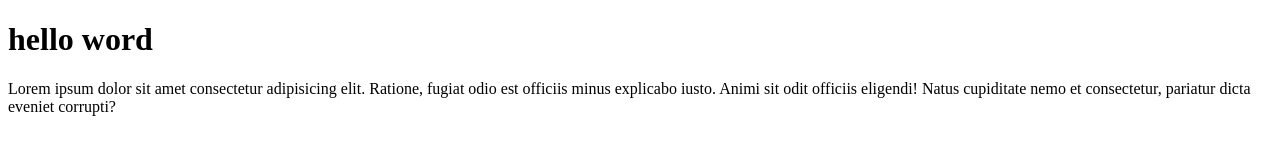
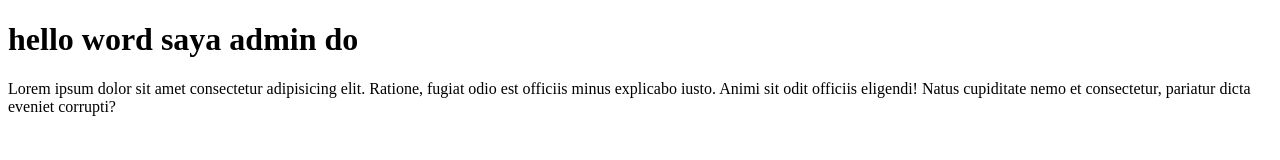
Before and after one commit to radifansyah/wpu-git-test, a plain HTML site: page index.html in a window 1280 px wide. Drawn offline with Linux system fonts and the light colour scheme.

Commit message:
admin yang mengubah

```diff
--- a/index.html
+++ b/index.html
@@ -7,7 +7,7 @@
     <title>Document</title>
 </head>
 <body>
-    <h1>hello word</h1>
+    <h1>hello word saya admin do</h1>
     <p>Lorem ipsum dolor sit amet consectetur adipisicing elit. Ratione, fugiat odio est officiis minus explicabo iusto. Animi sit odit officiis eligendi! Natus cupiditate nemo et consectetur, pariatur dicta eveniet corrupti?</p>
 </body>
 </html>
```
